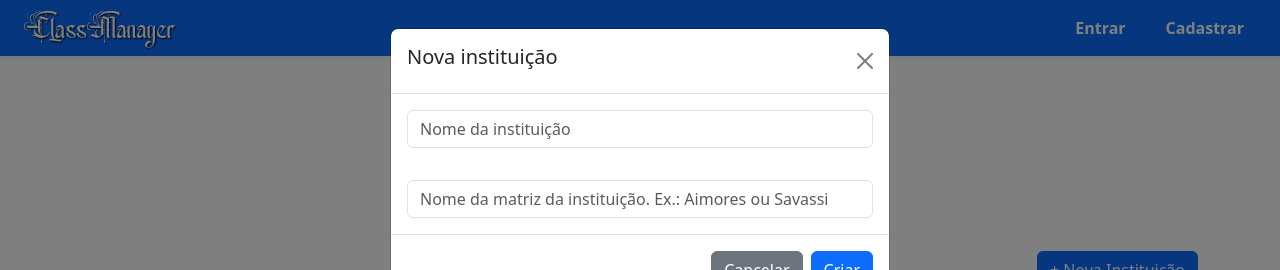
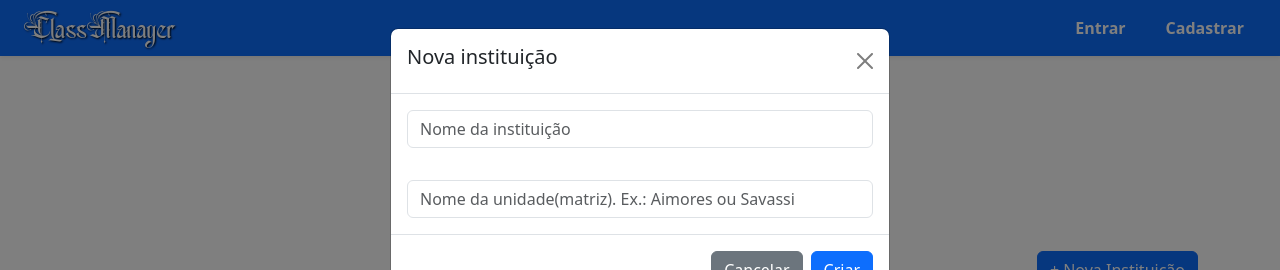
Before and after one commit to DaviPedrosaOficial/Class-Manager-App, a React (Vite) app: page /mainpage in a window 1280 px wide. Both pictures are taken after a click on the button "+ Nova Instituição". Shown: the top 270 px of the page. Built offline with nearby package versions, Linux system fonts and the light colour scheme; no server answers.

Commit message:
Alterando o placeholder de nosso input de matriz para unidade

```diff
--- a/src/components/MainPage.jsx
+++ b/src/components/MainPage.jsx
@@ -123,7 +123,10 @@ function MainPage() {
                                     onClick={() => navigate(`/institutionpage/${inst._id}`)}
                                 >
                                     <div>
-                                        {inst.nome}
+                                        <strong>Instituição: {inst.nome}</strong>
+                                        <div>
+                                            <small>Unidade: {inst.matriz}</small>
+                                        </div>
                                     </div>
 
                                     <div className="d-flex gap-2">
@@ -194,7 +197,7 @@ function MainPage() {
                                     <input
                                         type="text"
                                         className="form-control"
-                                        placeholder="Nome da matriz da instituição. Ex.: Aimores ou Savassi"
+                                        placeholder="Nome da unidade(matriz). Ex.: Aimores ou Savassi"
                                         value={newMatriz}
                                         onChange={(e) =>
                                             setNewMatriz(e.target.value)
```
